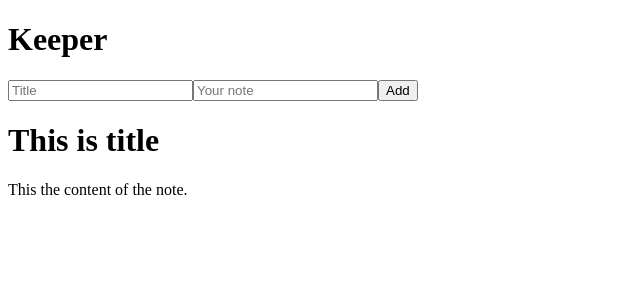
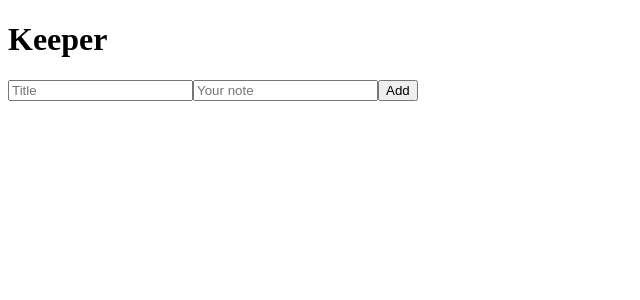
Before and after one commit to onmedicines/react-keeper-frontend, a React (Vite) app: page / in a window 1280 px wide. Shown: the top 300 px of the page, without its empty margins (0-640 px from the left). Built offline with nearby package versions, Linux system fonts and the light colour scheme.

Commit message:
Add updateNotes function
The updateNotes function adds the funtionality to add notes to a state list "notes" and display them as soon as they are added to the "notes" list.

```diff
--- a/src/App.jsx
+++ b/src/App.jsx
@@ -12,28 +12,34 @@
 
   function updateContent(e) {
     let { value } = e.target;
-    setTitle(value);
+    setContent(value);
   }
-  // function updateNotes(){
-  //   setNotes((prev)=>{
-  //     return [...prev]
-  //   })
-  // }
+  function updateNotes(e) {
+    setNotes((prev) => {
+      return [...prev, [title, content]];
+    });
+
+    e.preventDefault();
+  }
 
   return (
     <div id="App">
       <div id="app-wrapper">
         <h1 className="app-title">Keeper</h1>
-        <form action="submit">
+        <form action="submit" onSubmit={updateNotes}>
           <input name="title" onChange={updateTitle} value={title} type="text" placeholder="Title" />
           <input name="content" onChange={updateContent} value={content} type="text" placeholder="Your note" />
           <button type="submit">Add</button>
         </form>
         <div className="card-container">
-          <div className="card">
-            <h1 className="title">This is title</h1>
-            <p className="content">This the content of the note.</p>
-          </div>
+          {notes.map((note, index) => {
+            return (
+              <div className="card">
+                <h1 className="title">{note[0]}</h1>
+                <p className="content">{note[1]}</p>
+              </div>
+            );
+          })}
         </div>
       </div>
     </div>
```
